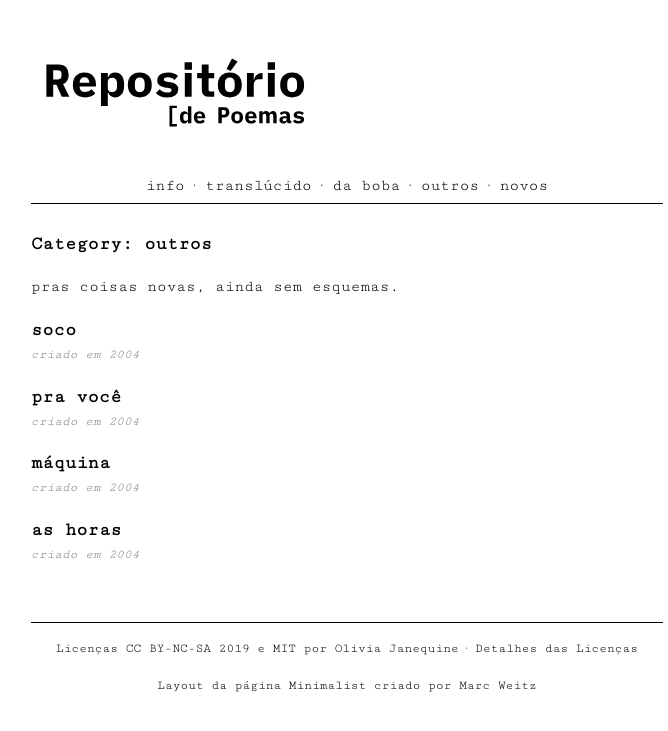
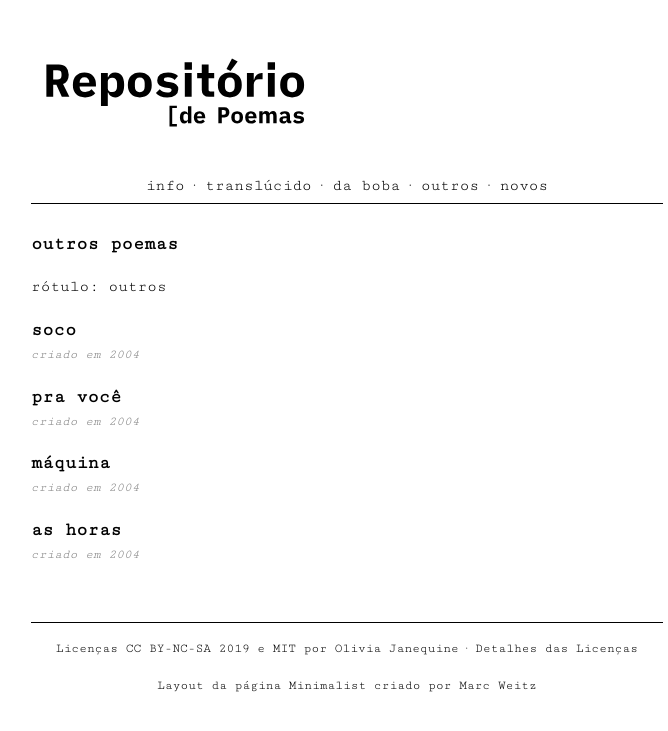
Before and after one commit to olivia-olivia/olivia-olivia.github.io, a Jekyll site: the page built from outros.md, in a window 1280 px wide. Shown: the top 731 px of the page, without its empty margins (293-961 px from the left). Built offline with Jekyll 4.4.1, drawn with Linux system fonts in a browser that asks for light colours.

Commit message:
Acertando layout das páginas de categoria

```diff
--- a/_layouts/category.html
+++ b/_layouts/category.html
@@ -6,7 +6,8 @@
 		{% include logo.html %}
 		{% include nav.html %}
 		<div id="content-left">
-      <h3>Category: {{page.category}}</h3>
+      <h3>{{page.title}}</h3>
+      <p>rótulo: {{page.category}}</p>
       {% assign content = page.content | strip_newlines %}
       {% if content != ""  %}
         {{content}}
--- a/outros.md
+++ b/outros.md
@@ -4,5 +4,3 @@ title: outros poemas
 category: outros
 permalink: /categories/outros/
 ---
-
-pras coisas novas, ainda sem esquemas.
```
